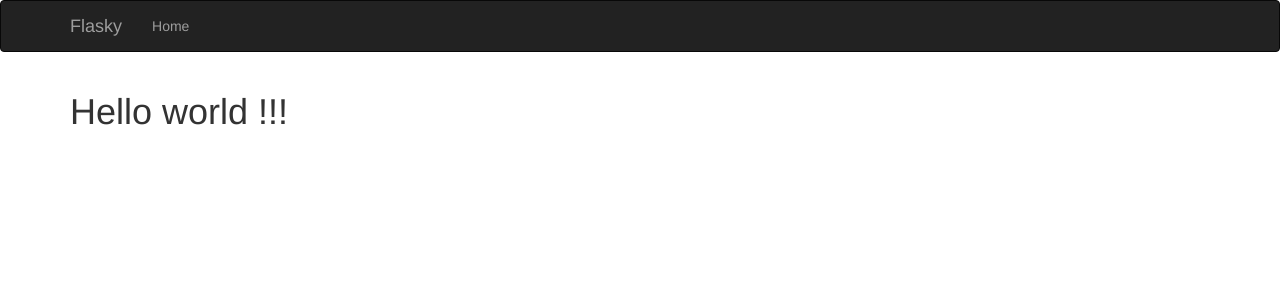
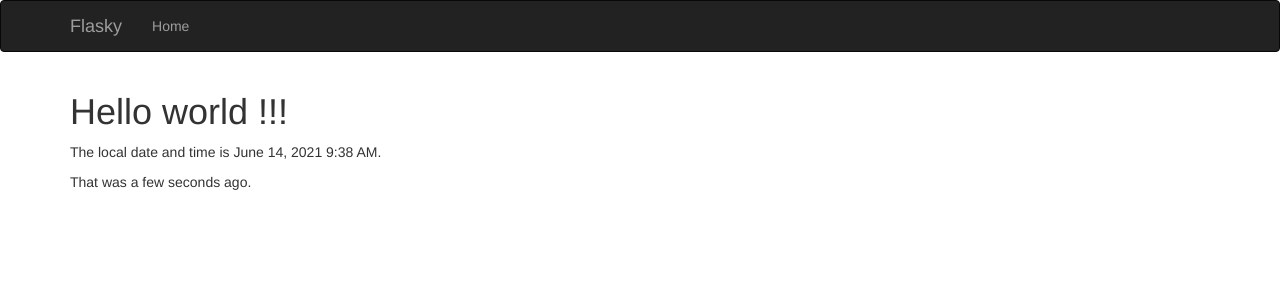
Before and after one commit to ahhxfeng/flask, a Flask app: page / in a window 1280 px wide. Shown: the top 300 px of the page. Run offline with Flask 2, Linux system fonts and the light colour scheme; some libraries are stand-ins or nearby versions.

Commit message:
update flask-moment

```diff
--- a/home.py
+++ b/home.py
@@ -16,7 +16,10 @@ moment = Moment(app=app)
 
 @app.route("/")
 def index():
-    return render_template("index.html", current_time=datetime.utcnow()), 200
+    print("-------------------------")
+    print(datetime.utcnow())
+    return render_template("index.html",
+                           current_time=datetime.utcnow()), 200
 
 
 @app.route("/user/<name>")
--- a/templates/base.html
+++ b/templates/base.html
@@ -1,4 +1,3 @@
-
 {% extends "bootstrap/base.html" %}
 {% block title %}Flasky{% endblock %}
 
@@ -10,7 +9,8 @@
 
 {% block navbar %}
 <div class="navbar navbar-inverse" role="navigation">
-    <div class="container"> <div class="navbar-header">
+    <div class="container">
+        <div class="navbar-header">
 
             <button type="button" class="navbar-toggle" data-toggle="collapse" data-target=".navbar-collapse">
                 <span class="sr-only">Toggle navigation</span>
@@ -19,7 +19,8 @@
                 <span class="icon-bar"></span>
 
             </button>
-        <a class="navbar-brand" href="/">Flasky</a> </div>
+            <a class="navbar-brand" href="/">Flasky</a>
+        </div>
 
         <div class="navbar-collapse collapse">
             <ul class="nav navbar-nav">
@@ -37,7 +38,7 @@
 </div>
 {% endblock %}
 
-{% block script %}
-{{ super }}
+{% block scripts %}
+{{ super() }}
 {{ moment.include_moment() }}
 {% endblock %}
--- a/templates/index.html
+++ b/templates/index.html
@@ -6,4 +6,6 @@
 <div class="page header">
     <h1>Hello world !!! </h1>
 </div>
+<p>The local date and time is {{ moment(current_time).format('LLL') }}.</p>
+<p>That was {{ moment(current_time).fromNow(refresh=True) }}.</p>
 {% endblock %}
```
Lines whose indentation alone changed are shown as unchanged.
